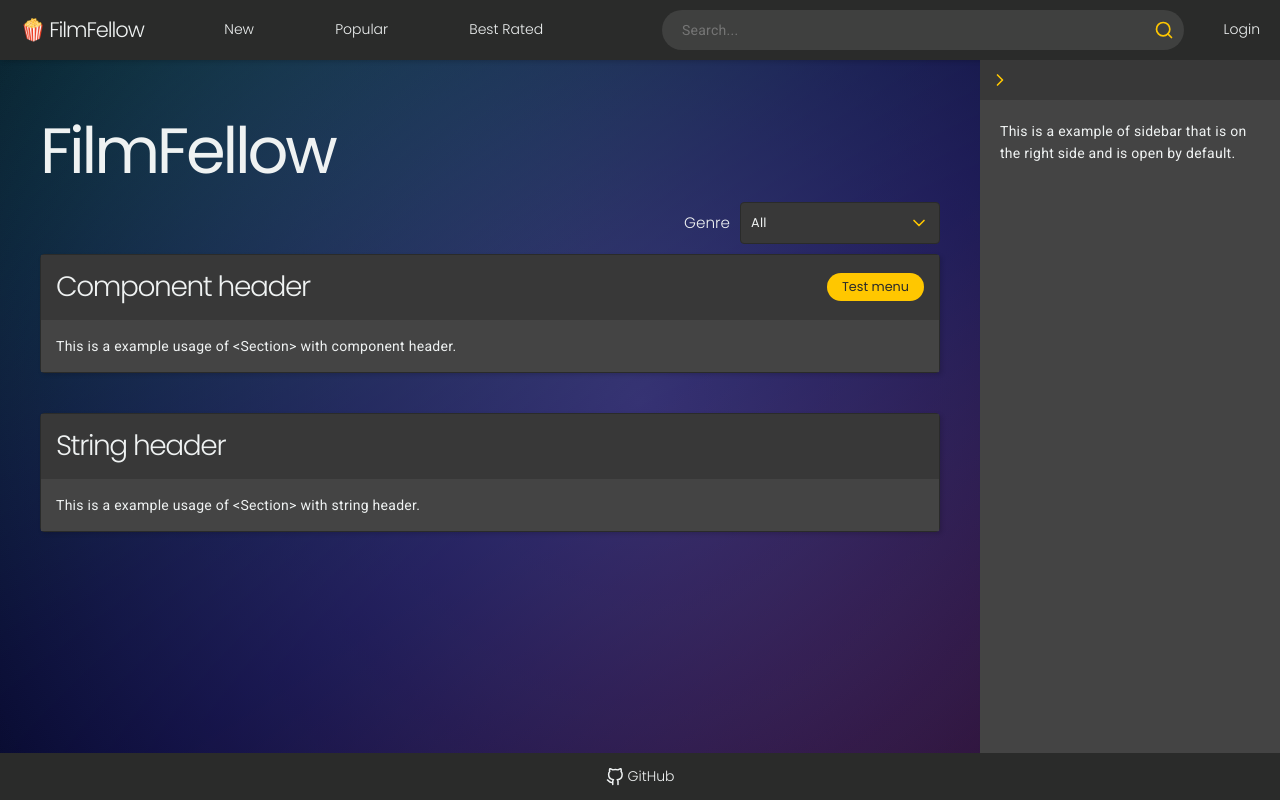
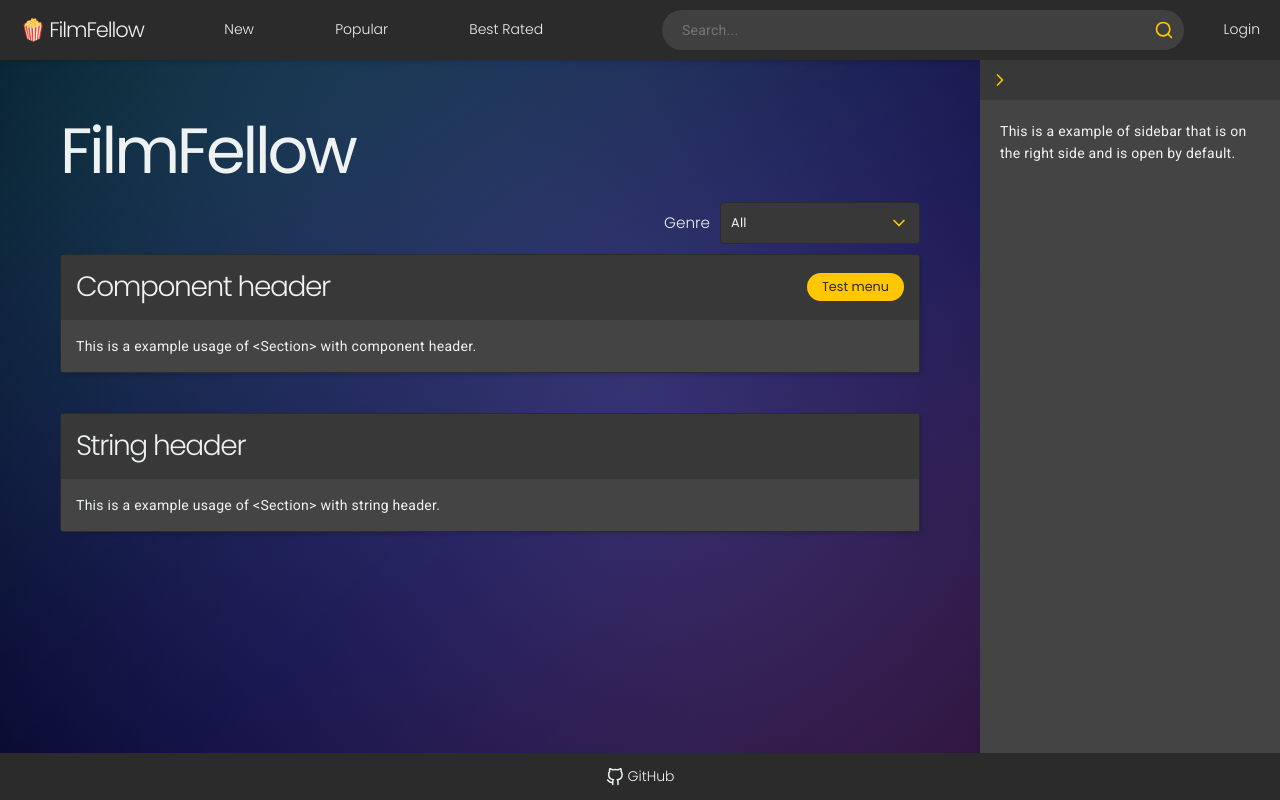
Before and after one commit to Moiman/FilmFellow, a Next.js app in the folder frontend/: page / in a window 1280 px wide. Built offline with nearby package versions, Linux system fonts and the light colour scheme.

Commit message:
Move styles to .scss files

```diff
--- a/frontend/app/page.tsx
+++ b/frontend/app/page.tsx
@@ -37,8 +37,8 @@ export default function Home() {
   const [selectedGenre, setSelectedGenre] = useState(exampleGenres[0]);
 
   return (
-    <main style={{ display: "inline-flex", padding: 0 }}>
-      <div style={{ flex: 1, padding: "40px" }}>
+    <main className="sidebar-main">
+      <div className="home-content">
         <h1>FilmFellow</h1>
 
         {/* Example of dropdown element */}
--- /dev/null
+++ b/frontend/sass/pages/_home.scss
@@ -0,0 +1,4 @@
+.home-content {
+  flex: 1;
+  padding: 40px 60px;
+}
--- /dev/null
+++ b/frontend/sass/pages/_index.scss
@@ -0,0 +1 @@
+@forward "./_home";
--- a/frontend/sass/style.scss
+++ b/frontend/sass/style.scss
@@ -2,6 +2,7 @@
 @use "./base/" as base;
 @use "./components/" as components;
 @use "./layout/" as layout;
+@use "./pages/" as pages;
 
 body {
   max-width: 100vw;
@@ -26,6 +27,11 @@ main {
   flex: 1;
 }
 
+main.sidebar-main {
+  display: inline-flex;
+  padding: 0;
+}
+
 @media only screen and (max-width: abstracts.$large-width) {
   main {
     padding: 40px;
```
